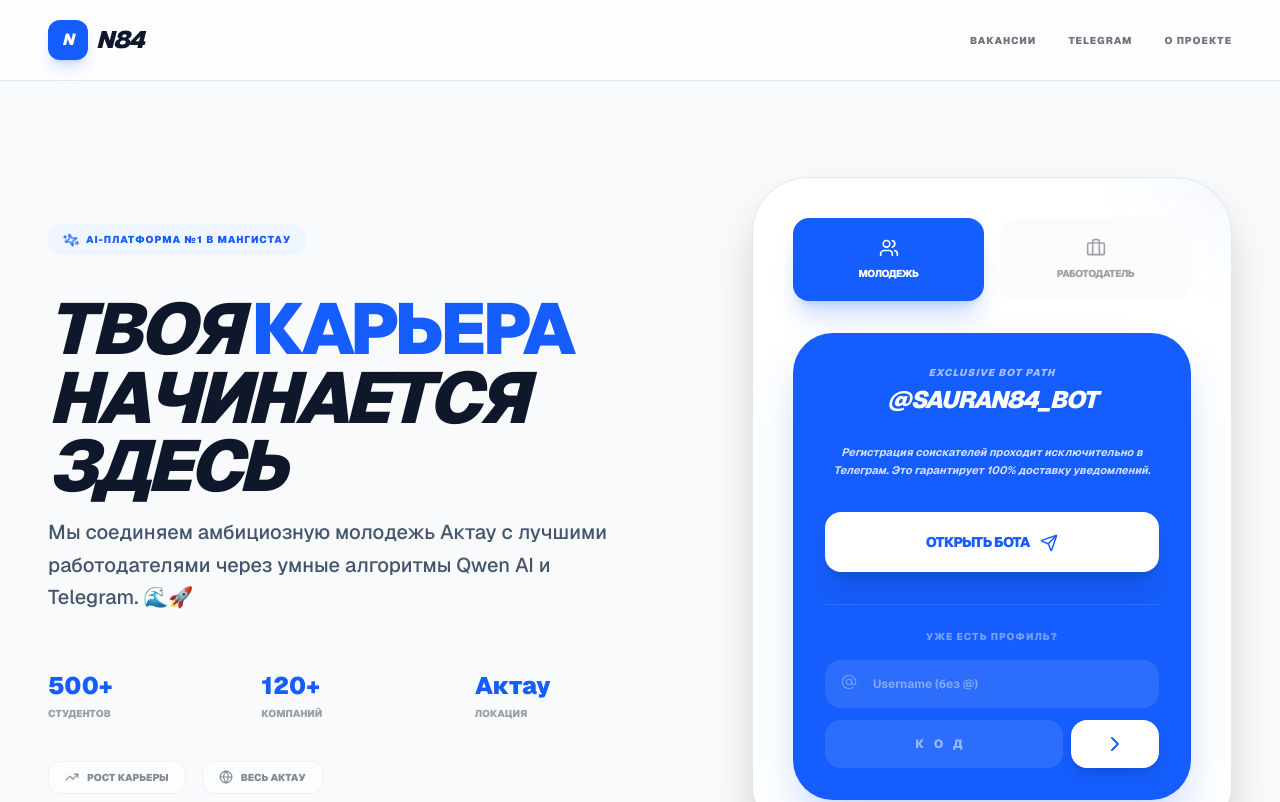
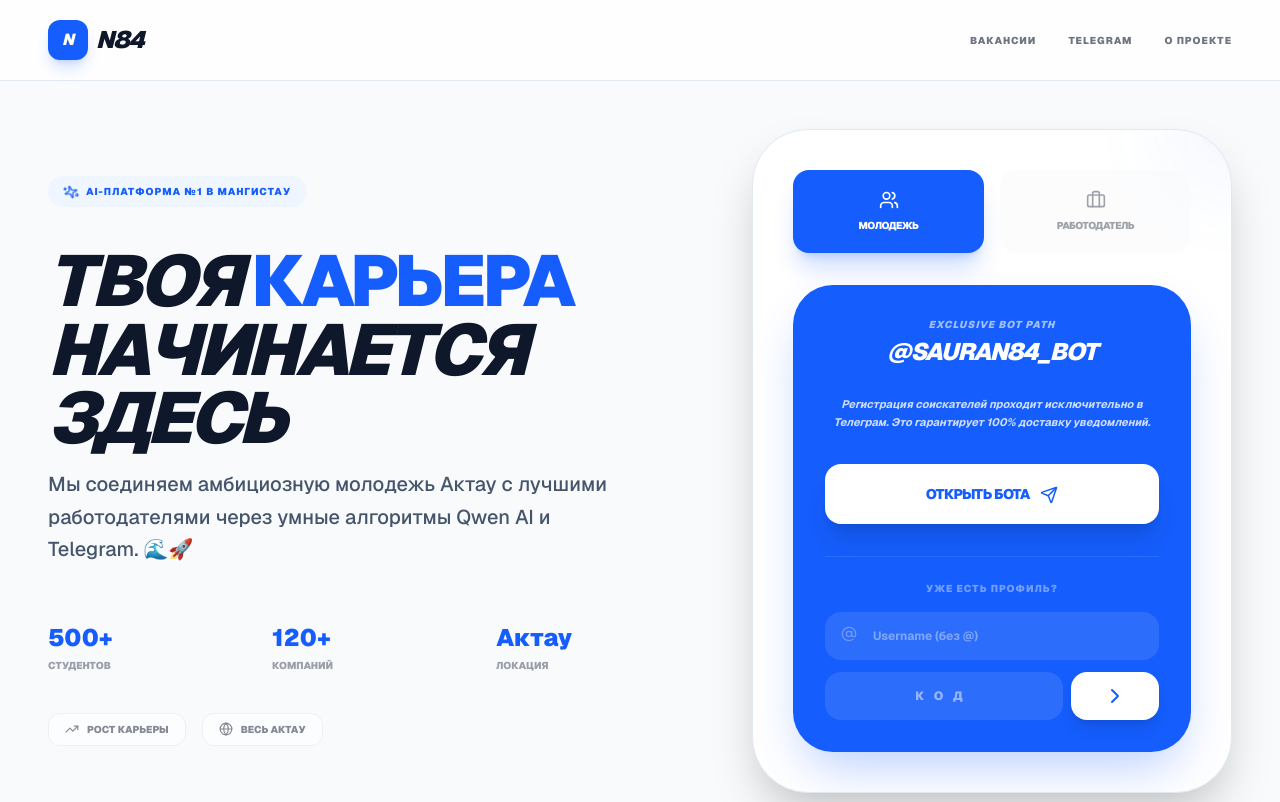
Before and after one commit to orkendebate-droid/N84, a Next.js app: page / in a window 1280 px wide. Shown: the top 802 px of the page. Built offline with nearby package versions, Linux system fonts and the light colour scheme.

Commit message:
style: tightened layout spacing by reducing padding and gaps

```diff
--- a/src/app/page.tsx
+++ b/src/app/page.tsx
@@ -82,8 +82,8 @@ export default function Home() {
         </div>
       </nav>
 
-      <main className="max-w-7xl mx-auto px-6 lg:px-12 py-12 lg:py-24">
-        <div className="flex flex-col lg:flex-row items-center gap-16 xl:gap-24">
+      <main className="max-w-7xl mx-auto px-6 lg:px-12 py-8 lg:py-12">
+        <div className="flex flex-col lg:flex-row items-center gap-12 xl:gap-16">
 
           {/* Left Side: Content */}
           <div className="flex-1 space-y-10 text-center lg:text-left">
```
